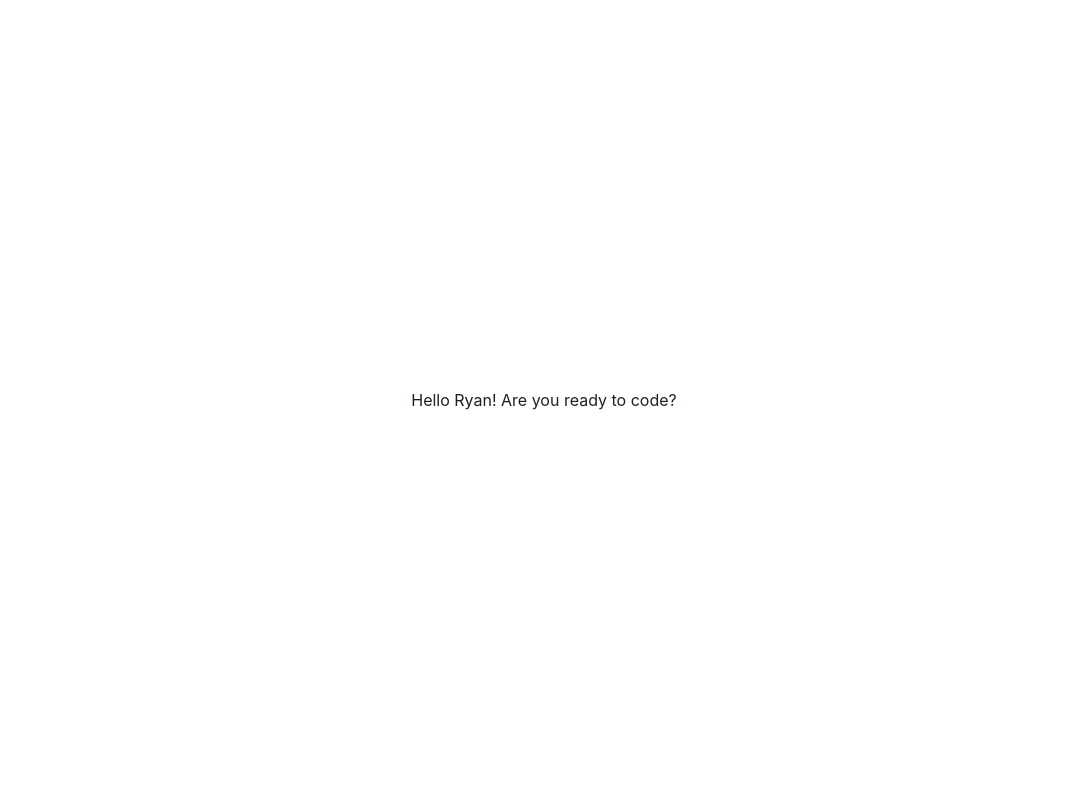
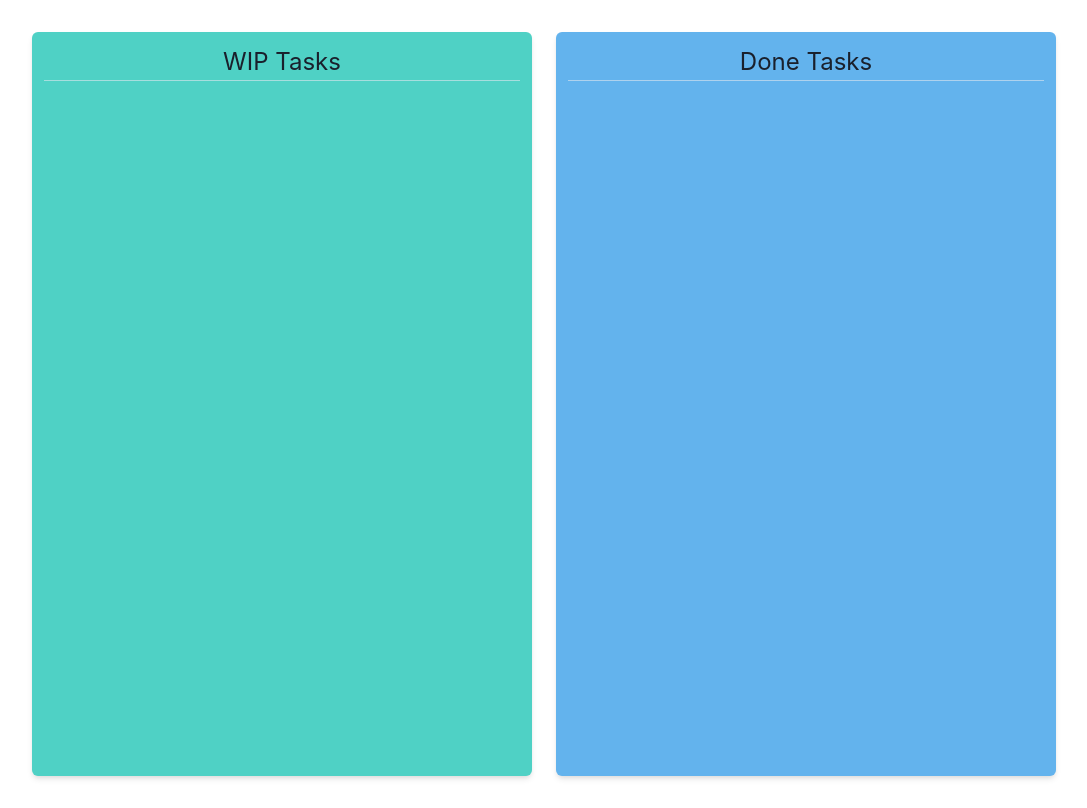
Before and after one commit to ryguy806/react-dnd-playground, a React (Vite) app: page / in a window 1280 px wide. Shown: the whole page, without its empty margins (96-1183 px from the left). Built offline with nearby package versions, Linux system fonts and the light colour scheme.

Commit message:
Columns built.

```diff
--- a/src/App.tsx
+++ b/src/App.tsx
@@ -1,9 +1,26 @@
+import {
+  ColorModeProvider,
+  CSSReset,
+  Flex,
+  theme,
+  ThemeProvider,
+} from "@chakra-ui/react";
 import "./App.css";
+import Tasks from "./pages/Tasks/Tasks";
 
 function App() {
   return (
     <>
-      <div>Hello Ryan! Are you ready to code?</div>
+      <ThemeProvider theme={theme}>
+        <ColorModeProvider>
+          <Flex direction='column' align='center' justify='center'>
+            <CSSReset />
+            <Flex justify='center' align='center'>
+              <Tasks />
+            </Flex>
+          </Flex>
+        </ColorModeProvider>
+      </ThemeProvider>
     </>
   );
 }
--- /dev/null
+++ b/src/pages/Tasks/Tasks.tsx
@@ -0,0 +1,40 @@
+import {
+  Box,
+  Divider,
+  Grid,
+  Stack,
+  Text,
+  useColorMode,
+} from "@chakra-ui/react";
+
+const Tasks = () => {
+  const { colorMode } = useColorMode();
+  const wipBG = { light: "teal.300", dark: "teal.600" };
+  const doneBG = { light: "blue.300", dark: "blue.600" };
+  return (
+    <Grid gap={6} templateColumns='repeat(2, 1fr)' w='80vw' h='93vh'>
+      <Box bg={wipBG[colorMode]} rounded={"md"} p={3} boxShadow={"md"}>
+        <Stack spacing={3}>
+          <Box>
+            <Text fontSize={"2xl"} textAlign={"center"}>
+              WIP Tasks
+            </Text>
+            <Divider />
+          </Box>
+        </Stack>
+      </Box>
+      <Box bg={doneBG[colorMode]} rounded={"md"} p={3} boxShadow={"md"}>
+        <Stack spacing={3}>
+          <Box>
+            <Text fontSize={"2xl"} textAlign={"center"}>
+              Done Tasks
+            </Text>
+            <Divider />
+          </Box>
+        </Stack>
+      </Box>
+    </Grid>
+  );
+};
+
+export default Tasks;
```
Also changed, not shown: src/routes/routs.ts (added).
